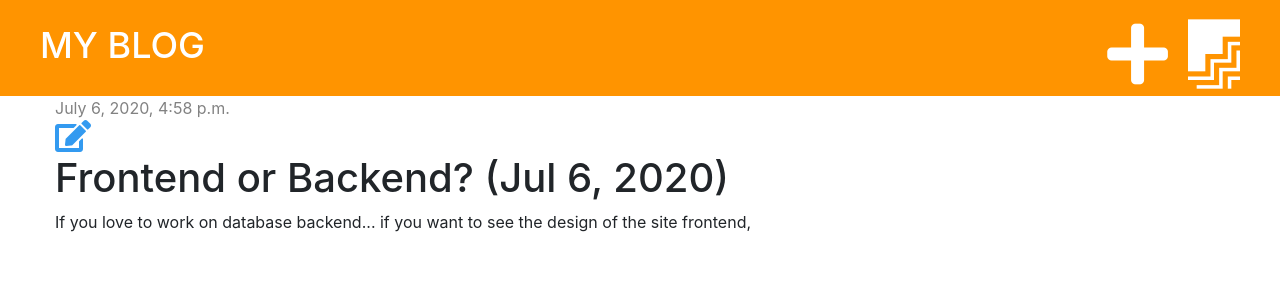
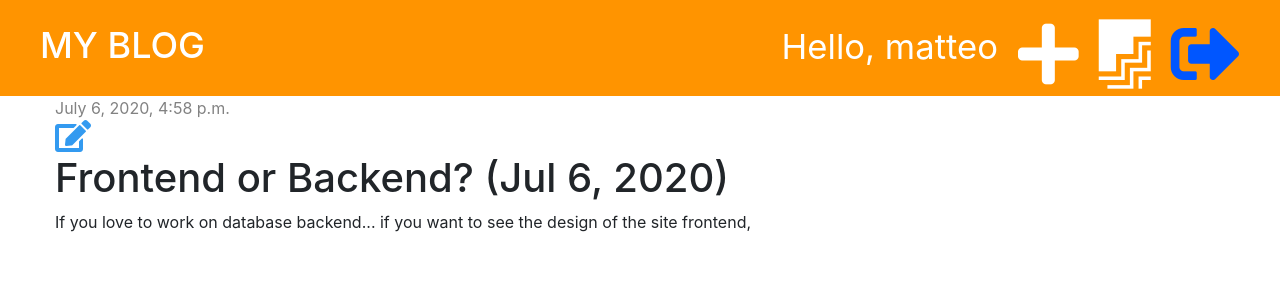
Before and after one commit to matteodenotariis/my_django_blog, a Django app: page /post/1/ in a window 1280 px wide. Shown: the top 300 px of the page. Run offline with Django 3.2, Linux system fonts and the light colour scheme; a user stored in the database is signed in; data comes from the database, SQL or seed files in the repository; both versions use the stored data as it was after the commit; some libraries are stand-ins or nearby versions.

Commit message:
Add logout functionality

```diff
--- a/blog/static/blog/styles.css
+++ b/blog/static/blog/styles.css
@@ -44,3 +44,7 @@
     font-size: 26pt;
     margin-right: 20px;
 }
+
+.fa-sign-out-alt {
+    color: #0056ff;
+}
--- a/blog/templates/blog/base.html
+++ b/blog/templates/blog/base.html
@@ -14,8 +14,11 @@
 <body>
     <div class="page-header">
         {% if user.is_authenticated %}
+            <a href="{% url 'logout' %}" class="top-menu"><i class="fas fa-sign-out-alt fa-2x"></i></a>
             <a href="{% url 'post_draft_list' %}" class="top-menu"><i class="fab fa-firstdraft fa-2x"></i></a>
             <a href="{% url 'post_new' %}" class="top-menu"><i class="fas fa-plus fa-2x""></i></a>
+
+            <p class="top-menu">Hello, {{user.username}}</p>
 
         {% else %}
             <a href="{% url 'login' %}" class="top-menu"><i class="fas fa-sign-in-alt fa-2x"></i></a>
--- a/blog/templates/registration/login.html
+++ b/blog/templates/registration/login.html
@@ -1,6 +1,6 @@
 {% extends 'blog/base.html' %}
 
-{% block title %} Login {& endblock %}
+{% block title %} Login {% endblock %}
 
 {% block content %}
     <h2>Login</h2>
--- a/blog/urls.py
+++ b/blog/urls.py
@@ -1,6 +1,6 @@
 from django.urls import path
 from . import views
-from django.contrib.auth import views as auth_views
+
 
 urlpatterns = [
     path('', views.post_list, name='post_list'),
@@ -9,6 +9,4 @@ urlpatterns = [
     path('post/<int:pk>/edit', views.post_edit, name='post_edit'),
     path('drafts/', views.post_draft_list, name='post_draft_list'),
     path('post/<int:pk>/publish/', views.post_publish, name='post_publish'),
-
-    path('accounts/login/', auth_views.LoginView.as_view(template_name="registration/login.html"), name='login'),
 ]
--- a/myblog/settings.py
+++ b/myblog/settings.py
@@ -29,6 +29,7 @@ ALLOWED_HOSTS = []
 
 LOGIN_REDIRECT_URL = 'post_list'
 
+LOGOUT_REDIRECT_URL = 'post_list'
 
 # Application definition
 
--- a/myblog/urls.py
+++ b/myblog/urls.py
@@ -15,8 +15,12 @@ Including another URLconf
 """
 from django.contrib import admin
 from django.urls import include, path
+from django.contrib.auth import views as auth_views
 
 urlpatterns = [
     path('admin/', admin.site.urls),
-    path('', include('blog.urls'))
+    path('accounts/login/', auth_views.LoginView.as_view(template_name="registration/login.html"), name='login'),
+    path('accounts/logout/', view=auth_views.LogoutView.as_view(), name='logout', kwargs={'next_page':'post_list'}),
+    path('', include('blog.urls')),
+
 ]
```
Also changed, not shown: db.sqlite3.
